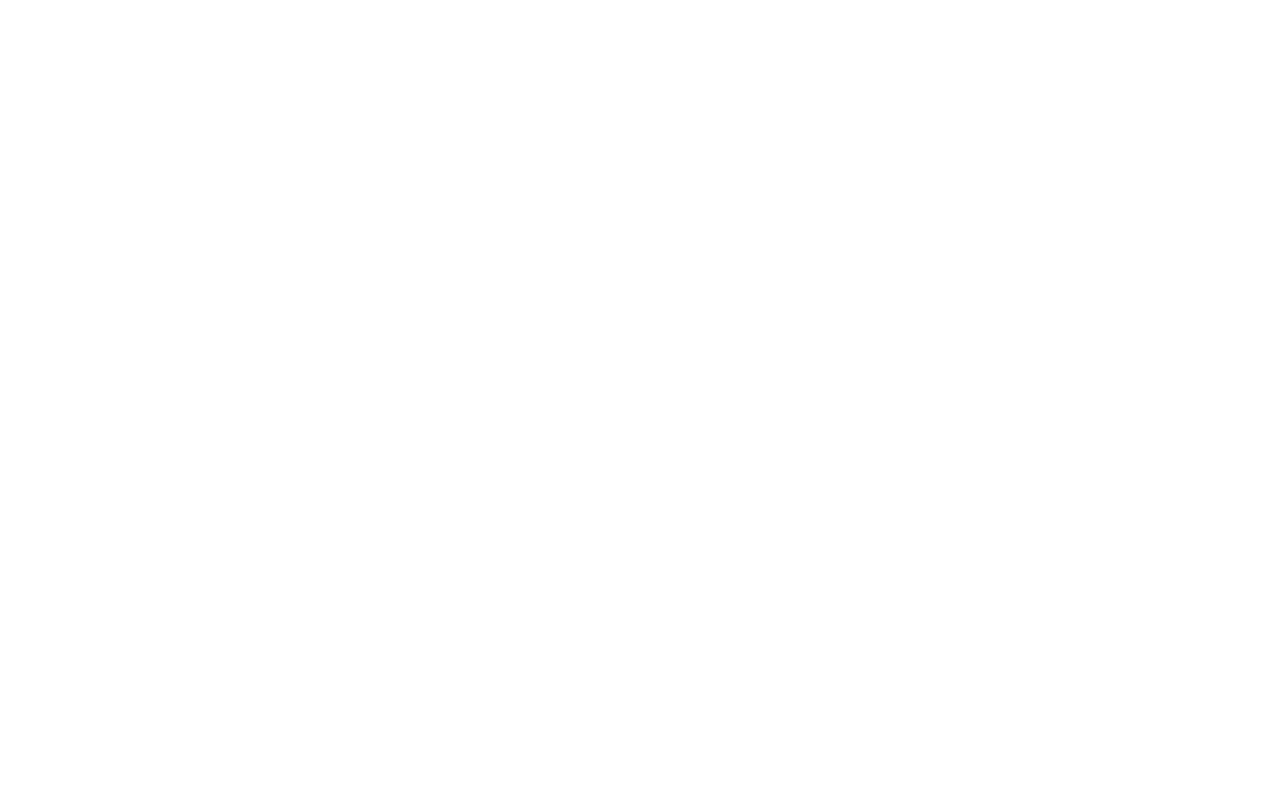
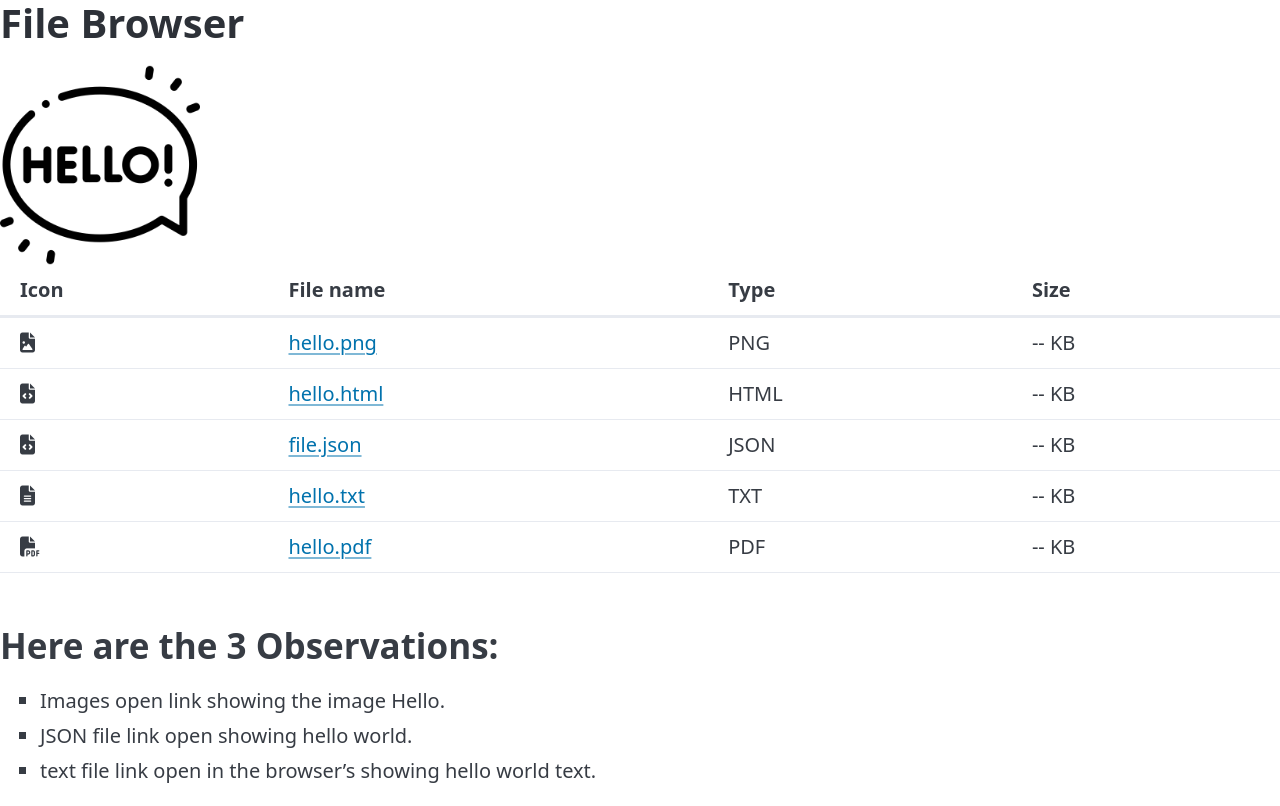
Before and after one commit to nada-y/file-browser, a plain HTML site: page index.html in a window 1280 px wide. Drawn offline with nearby package versions, Linux system fonts and the light colour scheme.

Commit message:
add files

```diff
--- /dev/null
+++ b/file.json
@@ -0,0 +1,3 @@
+{
+  "message": "Hello word"
+}
--- a/index.html
+++ b/index.html
@@ -4,8 +4,67 @@
     <meta charset="UTF-8">
     <meta name="viewport" content="width=device-width, initial-scale=1.0">
     <title>Document</title>
+    <link
+  rel="stylesheet"
+  href="https://cdn.jsdelivr.net/npm/@picocss/pico@2/css/pico.min.css"
+>
+
+  <link rel="stylesheet" href="https://cdnjs.cloudflare.com/ajax/libs/font-awesome/6.5.0/css/all.min.css" />
+
 </head>
 <body>
+<h1>File Browser</h1>
+<img src="./hello.png" alt="Hello Picture" width="200">
+  <table>
+    <thead>
+      <tr>
+        <th>Icon</th>
+        <th>File name</th>
+        <th>Type</th>
+        <th>Size</th>
+      </tr>
+    </thead>
+
+    <tbody>
+      <tr>
+        <td class="icon"><i class="fa-solid fa-file-image"></i></td>
+        <td><a href="./hello.png">hello.png</a></td>
+        <td class="filetype">PNG</td>
+        <td>-- KB</td>
+      </tr>
+      <tr>
+        <td class="icon"><i class="fa-solid fa-file-code"></i></td>
+        <td><a href="./hello.html">hello.html</a></td>
+        <td class="filetype">HTML</td>
+        <td>-- KB</td>
+      </tr>
+      <tr>
+        <td class="icon"><i class="fa-solid fa-file-code"></i></td>
+        <td><a href="./file.json">file.json</a></td>
+        <td class="filetype">JSON</td>
+        <td>-- KB</td>
+      </tr>
+      <tr>
+        <td class="icon"><i class="fa-solid fa-file-lines"></i></td>
+        <td><a href="./hello.txt">hello.txt</a></td>
+        <td class="filetype">TXT</td>
+        <td>-- KB</td>
+      </tr>
+      <tr>
+        <td class="icon"><i class="fa-solid fa-file-pdf"></i></td>
+        <td><a href="./hello.pdf">hello.pdf</a></td>
+        <td class="filetype">PDF</td>
+        <td>-- KB</td>
+      </tr>
+    </tbody>
+
+    </table>
+    <h2>Here are the 3 Observations:</h2>
+  <ul>
+    <li>Images open link showing the image Hello.</li>
+    <li>JSON file link open showing  hello world.</li>
+    <li>text file link open in the browser’s showing hello world text.</li>
+  </ul>
 
 </body>
 </html>
```
Also changed, not shown: hello.html (added, +11 -0 lines), hello.png (added), hello.txt (added), 1 other file.
